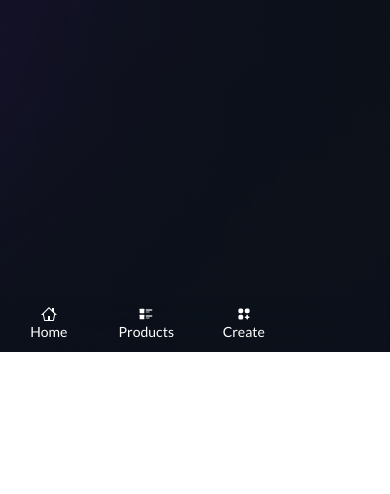
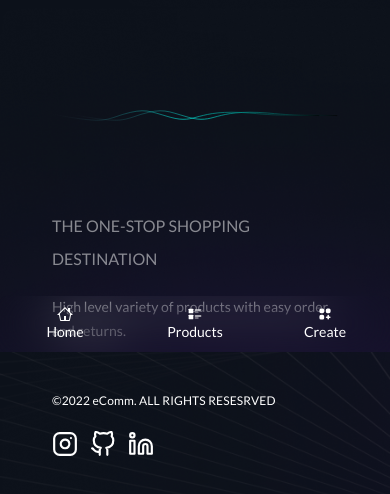
Before and after one commit to tarunverma3116/e-comm.ui, a React (Create React App) app: page /cart in a window 390 px wide. Shown: the part 492-986 px from the top of the page. Before the commit the page ends 844 px from the top, so only its background shows below. Built offline with nearby package versions, Linux system fonts and the light colour scheme.

Commit message:
footer added

```diff
--- a/src/App.css
+++ b/src/App.css
@@ -208,3 +208,188 @@ section {
 .user-card:hover {
   box-shadow: 0px 8px 8px #562ebb50;
 }
+
+/* Footer */
+
+.footer {
+  background: transparent;
+  /* padding: 2.5rem 120px; */
+}
+
+.footer-body {
+  max-width: 1800px;
+  margin-left: auto;
+  margin-right: auto;
+}
+
+.footer-description-column {
+  display: flex;
+  flex-direction: column;
+  justify-content: flex-start;
+}
+
+.footer-image {
+  width: 200px;
+}
+
+.footer-title {
+  font-family: "Poppins";
+  font-style: normal;
+  font-weight: 700;
+  font-size: 22px;
+  line-height: 33px;
+}
+
+.footer-subtitle {
+  font-family: "Poppins";
+  font-style: normal;
+  font-weight: 400;
+  font-size: 18px;
+  line-height: 24px;
+}
+
+.footer-link-header {
+  font-family: Poppins;
+  font-style: normal;
+  font-weight: bold;
+  font-size: 14px;
+  line-height: 52px;
+  text-transform: uppercase;
+}
+
+.footer-links {
+  display: flex;
+  flex-direction: row;
+  justify-content: space-between;
+}
+
+.footer-link {
+  font-family: Poppins;
+  font-style: normal;
+  font-weight: normal;
+  font-size: 16px;
+  line-height: 28px;
+}
+
+.footer-link:hover {
+  font-family: Poppins;
+  font-style: normal;
+  font-weight: normal;
+  font-size: 16px;
+  line-height: 28px;
+  color: #21f2ff;
+}
+
+.copyrights {
+  font-family: Poppins;
+  font-style: normal;
+  font-weight: 300;
+  font-size: 12px;
+  line-height: 28px;
+  letter-spacing: 0.01em;
+}
+
+.icons-copyright {
+  display: flex;
+  flex-direction: row;
+  justify-content: space-between;
+}
+
+@media only screen and (max-width: 820px) {
+  .footer {
+    background: transparent;
+    padding: 2.5rem 20px;
+  }
+
+  .footer-body {
+    padding: 0rem 2.5rem;
+  }
+
+  .footer-column {
+    display: flex;
+    flex-direction: column;
+  }
+
+  .footer-description-column {
+    display: flex;
+    flex-direction: column;
+  }
+
+  .footer-link-header {
+    font-size: 14px;
+    line-height: 28px;
+  }
+
+  .footer-links {
+    width: 100%;
+    margin-top: 20px;
+    display: flex;
+    flex-direction: row;
+    justify-content: space-between;
+  }
+
+  .footer-link:hover {
+    font-family: Poppins;
+    font-style: normal;
+    font-weight: normal;
+    font-size: 12px;
+    line-height: 28px;
+    color: #21f2ff;
+  }
+
+  .footer-link {
+    font-size: 12px;
+    line-height: 28px;
+  }
+
+  .footer-icons-set {
+    display: flex;
+    justify-content: flex-start;
+  }
+}
+
+@media only screen and (max-width: 480px) {
+  .footer-body {
+    padding: 0rem 1rem;
+  }
+
+  .footer-description-column {
+    display: flex;
+    flex-direction: column;
+    align-items: center;
+    justify-content: center;
+  }
+
+  .footer-links {
+    display: grid;
+    grid-template-columns: repeat(1, 1fr);
+    gap: 10px;
+  }
+
+  .icons-copyright {
+    display: flex;
+    flex-direction: column;
+  }
+
+  .footer-title {
+    font-family: "Poppins";
+    font-style: normal;
+    font-weight: 500;
+    font-size: 16px;
+  }
+
+  .footer-subtitle {
+    font-family: "Poppins";
+    font-style: normal;
+    font-weight: 400;
+    font-size: 14px;
+  }
+
+  .footer-icons-set {
+    display: flex;
+    margin: auto;
+    align-items: center;
+    justify-content: center;
+    margin-top: 30px;
+  }
+}
--- /dev/null
+++ b/src/components/Footer/index.tsx
@@ -0,0 +1,81 @@
+// import React from "react";
+import { Link } from "react-router-dom";
+import logo from "assets/images/logo/logo.png";
+import { FiGithub, FiInstagram, FiLinkedin } from "react-icons/fi";
+import vec from "assets/images/svg/Group37.svg";
+
+type Props = {};
+
+const Footer = (props: Props) => {
+  return (
+    <section className="footer mt-16 flex flex-col">
+      <div className="footer-body w-full">
+        <figure
+          className="image"
+          style={{ margin: "auto", marginBottom: "80px" }}
+        >
+          <img src={vec} alt="footer-plc" />
+        </figure>
+        <div className="footer-column flex w-full text-white dark:text-black">
+          <div className="basis-1/2 p-0 footer-description-column text-left sm:test-right">
+            <Link to="/" className="nav-logo hidden sm:block">
+              <figure className="image mb-4">
+                <img
+                  src={logo}
+                  className="logoimage relative w-[100px] top-[25px]"
+                  alt="nav-logo"
+                />
+              </figure>
+            </Link>
+          </div>
+          <div className="p-0 basis-1/2">
+            <div className="lg:text-right sm:text-left">
+              <p className="footer-title text-left sm:text-right">
+                The One-stop Shopping Destination
+              </p>
+              <p className="footer-subtitle mt-5 text-left sm:text-right">
+                High level variety of products with easy order and returns.
+              </p>
+            </div>
+          </div>
+        </div>
+        <br />
+        <div className="icons-copyright mt-2 w-full text-white dark:text-black">
+          <div className="has-text-centered-mobile">
+            <p className="copyrights text-left sm:text-right pt-0 md:pt-6">
+              ©2022 eComm. ALL RIGHTS RESESRVED
+            </p>
+          </div>
+          <div className="lg:footer-icons-set flex gap-3  pt-4">
+            <a
+              href="https://www.instagram.com/the_prodigal_boy/"
+              target="_blank"
+              rel="noreferrer"
+              className="nav-icons"
+            >
+              <FiInstagram style={{ fontSize: "26px" }} />
+            </a>
+            <a
+              href="https://github.com/tarunverma3116"
+              target="_blank"
+              rel="noreferrer"
+              className="nav-icons"
+            >
+              <FiGithub style={{ fontSize: "26px" }} />
+            </a>
+            <a
+              href="https://www.linkedin.com/in/tarun-verma-a9a2201a4/"
+              target="_blank"
+              rel="noreferrer"
+              className="nav-icons"
+            >
+              <FiLinkedin style={{ fontSize: "26px" }} />
+            </a>
+          </div>
+        </div>
+      </div>
+    </section>
+  );
+};
+
+export default Footer;
--- a/src/components/SideNav/MobileNav.tsx
+++ b/src/components/SideNav/MobileNav.tsx
@@ -2,7 +2,6 @@ import { NavLink, useLocation } from "react-router-dom";
 import { HiViewGridAdd } from "react-icons/hi";
 import { CgFeed } from "react-icons/cg";
 import { GoHome } from "react-icons/go";
-import { RiShoppingCartLine } from "react-icons/ri";
 
 type Props = {};
 
@@ -28,23 +27,11 @@ const MobileNav = (props: Props) => {
       icon: <HiViewGridAdd />,
       active: pathname === "/create" || pathname === "/create",
     },
-    // {
-    //   label: "Cart",
-    //   link: "/cart",
-    //   icon: <RiShoppingCartLine />,
-    //   active: pathname === "/cart" || pathname === "/cart",
-    // },
-    // {
-    //   label: "Calculate",
-    //   link: "/test",
-    //   icon: <MdOutlineCalculate />,
-    //   active: pathname === "/test" || pathname === "/test",
-    // },
   ];
 
   return (
     <div className="fixed bottom-0 left-0 z-50 w-full h-14 backdrop-blur-xl rounded-md">
-      <div className="grid h-full max-w-lg grid-cols-4 mx-auto font-medium">
+      <div className="grid h-full max-w-lg grid-cols-3 mx-auto font-medium">
         {mainNavSettings.map((navItem, key: any) => (
           <NavLink
             to={navItem.link}
--- a/src/pages/home/Categories.tsx
+++ b/src/pages/home/Categories.tsx
@@ -55,7 +55,7 @@ const Categories = (props: Props) => {
             );
           })}
       </div>
-      <div className="grid grid-cols-1 lg:grid-cols-3 gap-6 w-full h-full">
+      <div className="grid grid-cols-1 md:grid-cols-2 lg:grid-cols-3 gap-6 w-full h-full">
         {products?.map((product: any, key: any) => {
           return <ProductCard key={key} product={product} />;
         })}
--- a/src/pages/layout/index.tsx
+++ b/src/pages/layout/index.tsx
@@ -2,6 +2,7 @@ import { Outlet } from "react-router-dom";
 import Navbar from "../../components/Navbar";
 import SideNav from "../../components/SideNav";
 import MobileNav from "components/SideNav/MobileNav";
+import Footer from "components/Footer";
 
 type Props = {};
 
@@ -17,6 +18,7 @@ const Layout = (props: Props) => {
             <div className="bottom-0 flex lg:hidden">
               <MobileNav />
             </div>
+            <Footer />
           </div>
         </div>
       </div>
```
Also changed, not shown: src/assets/images/svg/Group37.svg (added).
